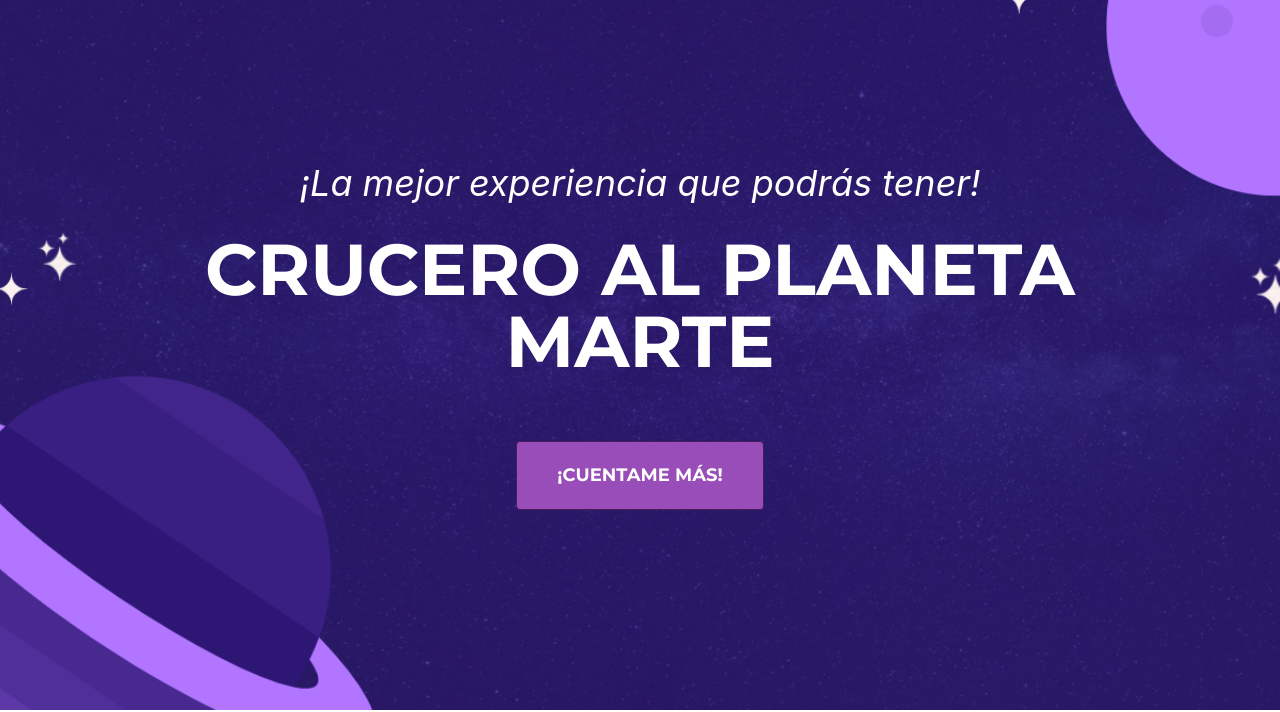
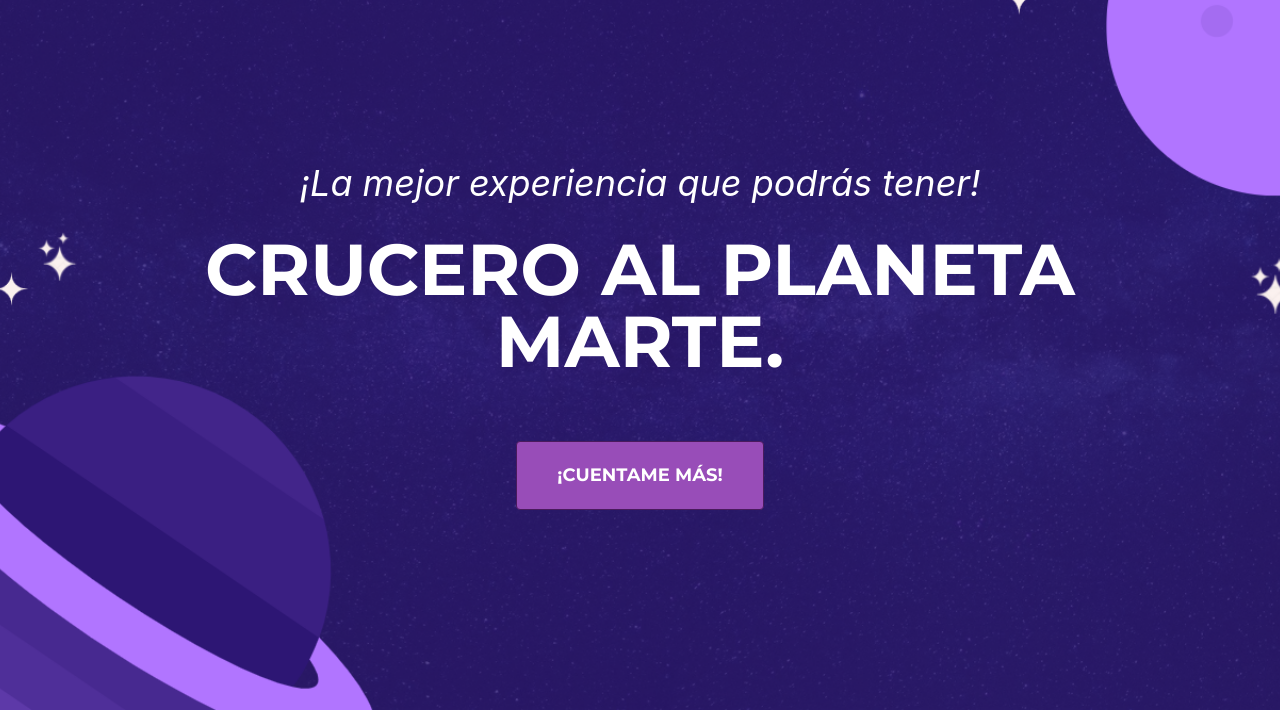
Before and after one commit to Camilo404/AstralJourney, a plain HTML site: page index.html in a window 1280 px wide. Shown: the part 107-819 px from the top of the page. Drawn offline with nearby package versions, Linux system fonts and the light colour scheme; a script that the page names is missing; a web font is replaced by a local one.

Commit message:
Update index.html

```diff
--- a/index.html
+++ b/index.html
@@ -40,7 +40,7 @@
         <header class="masthead">
             <div class="container">
                 <div class="masthead-subheading">¡La mejor experiencia que podrás tener!</div>
-                <div class="masthead-heading text-uppercase">Crucero al planeta marte</div>
+                <div class="masthead-heading text-uppercase">Crucero al planeta marte.</div>
                 <a class="btn btn-primary btn-xl text-uppercase js-scroll-trigger" href="#desc">¡Cuentame más!</a>
             </div>
         </header>
```
